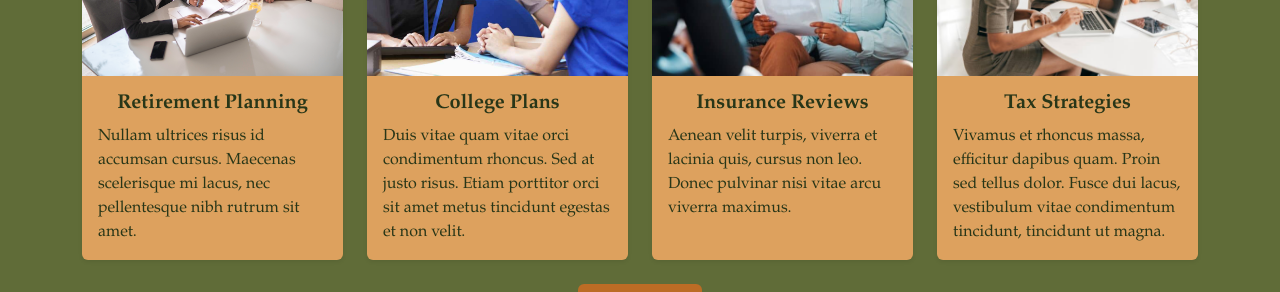
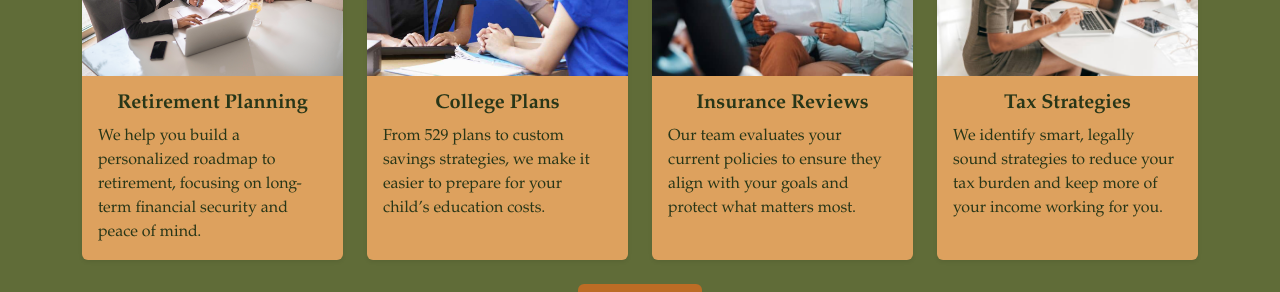
Before and after one commit to DavidTimothyNam/CSC-131-Final, a React (Vite) app in the folder client/: page / in a window 1280 px wide. Shown: the part 820-1112 px from the top of the page. Built offline with nearby package versions, Linux system fonts and the light colour scheme; no server answers.

Commit message:
add copy for services section on home page (replace lorem ipsum)

```diff
--- a/client/src/components/ServicesSection/ServicesSection.jsx
+++ b/client/src/components/ServicesSection/ServicesSection.jsx
@@ -12,28 +12,28 @@ const ServiceSection = () => {
             <ServiceCard
               image="/images/senior_advisor.jpg"
               title="Retirement Planning"
-              description="Nullam ultrices risus id accumsan cursus. Maecenas scelerisque mi lacus, nec pellentesque nibh rutrum sit amet."
+              description="We help you build a personalized roadmap to retirement, focusing on long-term financial security and peace of mind."
             />
           </Col>
           <Col lg={3} md={6}>
             <ServiceCard
               image="/images/student_advisor.jpg"
               title="College Plans"
-              description="Duis vitae quam vitae orci condimentum rhoncus. Sed at justo risus. Etiam porttitor orci sit amet metus tincidunt egestas et non velit."
+              description="From 529 plans to custom savings strategies, we make it easier to prepare for your child’s education costs."
             />
           </Col>
           <Col lg={3} md={6}>
             <ServiceCard
               image="/images/couple_advisor.jpg"
               title="Insurance Reviews"
-              description="Aenean velit turpis, viverra et lacinia quis, cursus non leo. Donec pulvinar nisi vitae arcu viverra maximus."
+              description="Our team evaluates your current policies to ensure they align with your goals and protect what matters most."
             />
           </Col>
           <Col lg={3} md={6}>
             <ServiceCard
               image="/images/family_advisor.jpg"
               title="Tax Strategies"
-              description="Vivamus et rhoncus massa, efficitur dapibus quam. Proin sed tellus dolor. Fusce dui lacus, vestibulum vitae condimentum tincidunt, tincidunt ut magna."
+              description="We identify smart, legally sound strategies to reduce your tax burden and keep more of your income working for you."
             />
           </Col>
         </Row>
```
